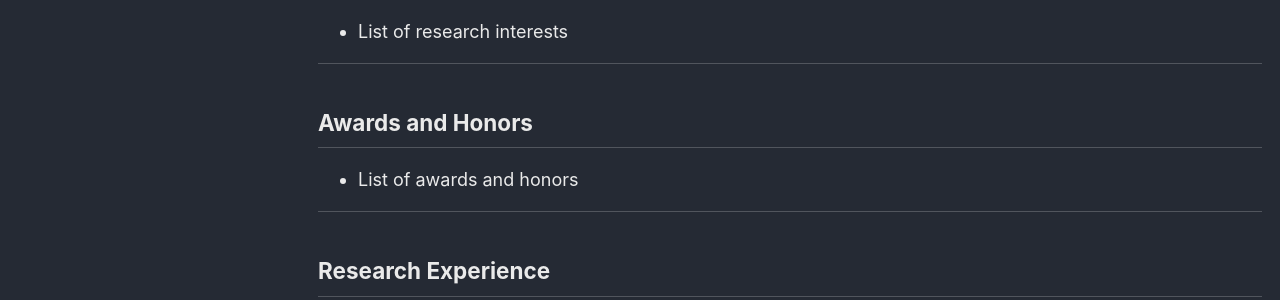
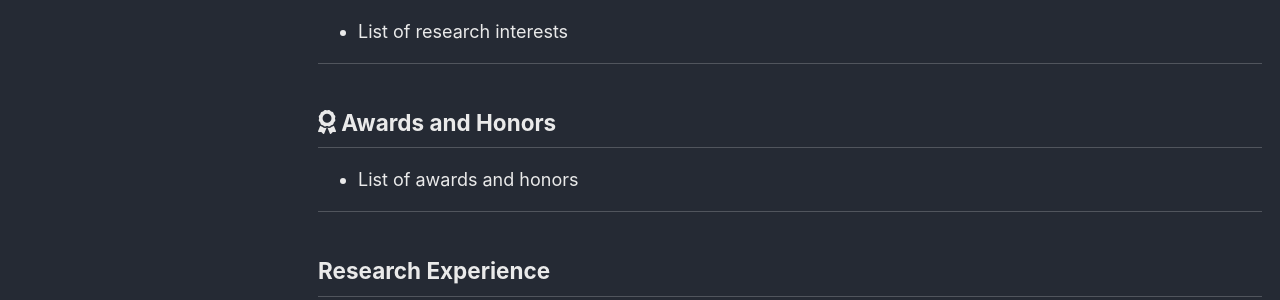
Before and after one commit to AlexTaye/AlexTAYE, a Jekyll site: the page built from _pages/CV.md, in a window 1280 px wide. Shown: the part 525-825 px from the top of the page. Built offline with Jekyll 4.4.1, drawn with Linux system fonts in a browser that asks for light colours; cached includes are drawn as plain includes.

Commit message:
Update CV.md

```diff
--- a/_pages/CV.md
+++ b/_pages/CV.md
@@ -31,7 +31,7 @@ You can download my full <a target="_blank" href="/_pages/Taye_cv.pdf">Curriculu
 
 ***
 
-## Awards and Honors
+## <i class='fas fa-award' style='font-size:24px'></i> Awards and Honors
 - List of awards and honors
 
 ***
```
